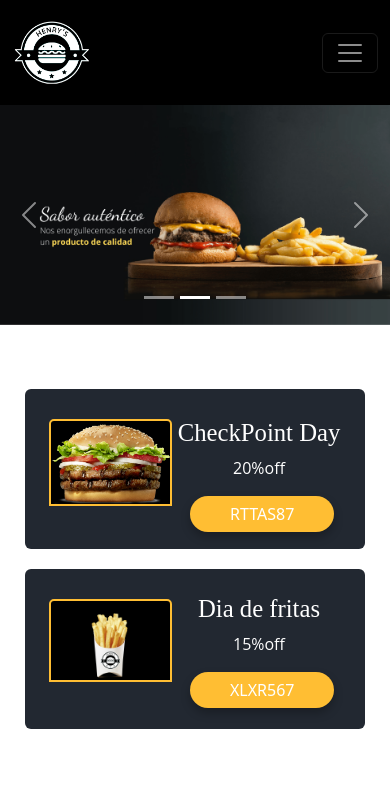
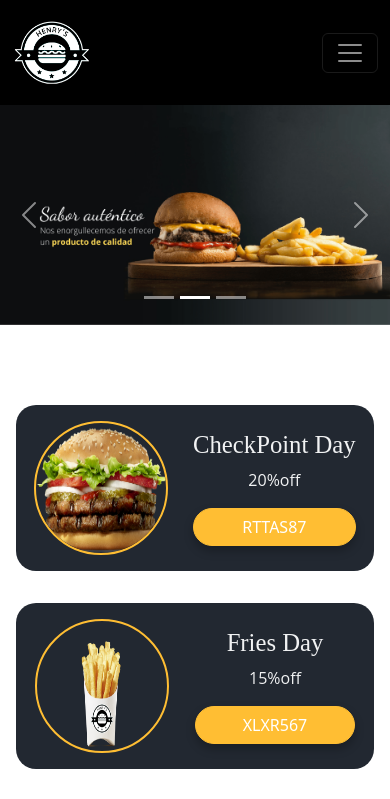
Before and after one commit to mabhyHs/Henrys-app, a React (Create React App) app in the folder client/: page / in a window 390 px wide. Shown: the top 799 px of the page. Built offline with nearby package versions, Linux system fonts and the light colour scheme.

Commit message:
Fix(Cupon home-responsive)

```diff
--- a/client/src/Components/CardCuponHome/CardCuponHome.css
+++ b/client/src/Components/CardCuponHome/CardCuponHome.css
@@ -1,127 +1,37 @@
 .sectionCupponsHome {
   display: flex;
-  flex-direction: row;
   margin: 4rem auto 4rem;
-  justify-content: space-around;
-}
-.cupponCardHome {
-  background-color: var(--main-color-dark);
-  border: none;
-  width: 40%;
-  color: white;
-  height: 12rem;
-  padding: 1.5rem;
+  justify-content: space-evenly;
+  flex-wrap: wrap;
 }
 
-.card__img__top {
-  width: 200px;
-  height: 200px;
+.cardCuponHome__containerImg {
+  margin-right: 20px;
   border: 2px solid var(--brand-color);
-  background-color: var(--heading-color);
-  position: relative;
+  border-radius: 50%;
 }
-
-.cupponCardHome__cardBody {
-  margin: 0 auto;
-  left: 2.5rem;
-  bottom: 9.5rem;
-  position: relative;
+.cardCuponHome__img {
+  max-width: 130px;
+  height: 130px;
+  border-radius: 50%;
 }
-
-.cupponCardHome__cupponButton {
-  left: 0.2rem;
-  width: 9rem;
-  border-radius: 1.5rem;
-  border: none;
-  background-color: var(--brand-color);
+.cardCuponHome__cupon {
+  display: flex;
+  align-items: center;
+  justify-content: center;
+  justify-content: space-around;
+  max-height: 200px;
+  border-radius: 20px;
+  padding: 1rem;
+  margin: 1rem;
+  width: 30rem;
+  background-color: var(--main-color-dark);
+  color: var(--main-color-light);
 }
-
-.cupponCardHome__cupponButton:hover {
-  transform: scale(1.2);
-  background-color: var(--brand-color);
+.cardCuponHome__text {
+  display: flex;
+  flex-direction: column;
+  justify-content: center;
+  align-content: center;
+  min-width: 10rem;
 }
-
-@media (max-width: 1200px) {
-  .card__img__top {
-    top: 1rem;
-  }
-}
-
-@media (max-width: 1024px) {
-  .cupponCardHome__cardBody {
-    left: 2.5rem;
-  }
-
-  .card__img__top {
-    width: 35%;
-  }
-}
-
-@media (max-width: 1024px) {
-  .sectionCupponsHome {
-    display: grid;
-    grid-template-columns: 1fr;
-    grid-template-rows: repeat(2, 1fr);
-    grid-column-gap: 0px;
-    grid-row-gap: 20px;
-    /* position: relative;
-    left: 25vw; */
-    justify-items: center;
-  }
-  .cupponCardHome {
-    width: 50%;
-  }
-
-  .cupponCardHome__cardBody {
-    bottom: 11vh;
-    left: 3.5rem;
-  }
-
-  .cupponCardHome__cupponButton {
-    position: relative;
-    right: 1rem;
-  }
-
-  .card__img__top {
-    top: 1rem;
-  }
-}
-
-@media (max-width: 769px) {
-  /* .sectionCupponsHome {
-    left: 18vw;
-  } */
-  .cupponCardHome__cardBody {
-    bottom: 17vw;
-    left: 4rem;
-  }
-  .cupponCardHome {
-    width: 70%;
-  }
-
-  .card__img__top {
-    top: 0.7rem;
-  }
-}
-
-@media (max-width: 481px) {
-  /* .sectionCupponsHome {
-    left: 7vw;
-  } */
-  .cupponCardHome__cardBody {
-    bottom: 25vw;
-    left: 4rem;
-    /* width: 80%; */
-  }
-  .cupponCardHome {
-    width: 87%;
-    height: 10rem;
-  }
-  .card__img__top {
-    width: 42%;
-    top: 0.4rem;
-  }
-  .cupponCardHome__cupponButton:hover {
-    transform: none;
-  }
-}
--- a/client/src/Components/CardCuponHome/CardCuponHome.jsx
+++ b/client/src/Components/CardCuponHome/CardCuponHome.jsx
@@ -8,19 +8,17 @@ import friesCupon from '../../Assets/Images/Hamburguesas/PAPAS-KING-copia.png';
 function CardCupponHome() {
   return (
     <section className="sectionCupponsHome">
-      <Card className="cupponCardHome">
-        <Card.Img
-          variant="top"
+      <div className="cardCuponHome__cupon">
+        <div className="cardCuponHome__containerImg">
+          <img
+            className="cardCuponHome__img img-fluid"
             src={hambCupon}
-          className="card__img__top img-fluid"
+            alt="cupon de hamburguesa"
           />
-        <Card.Body className="cupponCardHome__cardBody">
-          <Card.Title>
+        </div>
+        <div className="cardCuponHome__text">
           <h2>CheckPoint Day</h2>
-          </Card.Title>
-          <Card.Text>
           <p>20%off</p>
-          </Card.Text>
           <Button
             onClick={() => {
               navigator.clipboard.writeText('RTTAS87');
@@ -31,22 +29,20 @@ function CardCupponHome() {
           >
             RTTAS87
           </Button>
-        </Card.Body>
-      </Card>
+        </div>
+      </div>
 
-      <Card className="cupponCardHome">
-        <Card.Img
-          variant="top"
+      <div className="cardCuponHome__cupon">
+        <div className="cardCuponHome__containerImg">
+          <img
             src={friesCupon}
-          className="card__img__top img-fluid"
+            alt="cupon de hamburguesa"
+            className="cardCuponHome__img img-fluid"
           />
-        <Card.Body className="cupponCardHome__cardBody">
-          <Card.Title>
-            <h2>Dia de fritas</h2>
-          </Card.Title>
-          <Card.Text>
+        </div>
+        <div className="cardCuponHome__text">
+          <h2>Fries Day</h2>
           <p>15%off</p>
-          </Card.Text>
           <Button
             onClick={() => {
               navigator.clipboard.writeText('XLXR567');
@@ -57,8 +53,8 @@ function CardCupponHome() {
           >
             XLXR567
           </Button>
-        </Card.Body>
-      </Card>
+        </div>
+      </div>
     </section>
   );
 }
```
Lines whose indentation alone changed are shown as unchanged.
